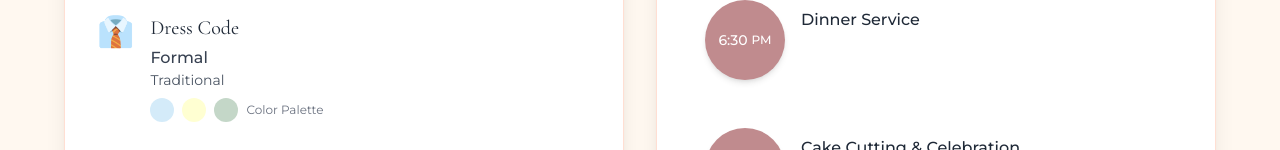
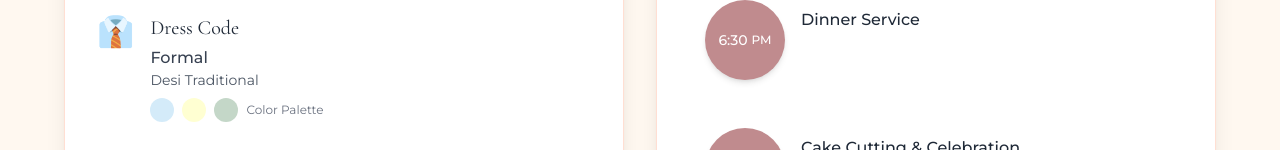
Before and after one commit to Shaheer2492/Wedding, a React (Vite) app in the folder wedding-website/: page /events in a window 1280 px wide. Shown: the part 802-952 px from the top of the page. Built offline with nearby package versions, Linux system fonts and the light colour scheme.

Commit message:
minor changes

```diff
--- a/wedding-website/src/components/events/EngagementDetails.jsx
+++ b/wedding-website/src/components/events/EngagementDetails.jsx
@@ -85,7 +85,7 @@ const EngagementDetails = () => {
                   Formal
                 </p>
                 <p className="text-gray-600 font-sans text-sm">
-                  Traditional
+                  Desi Traditional
                 </p>
                 <div className="mt-2 flex items-center space-x-2">
                   <div className="w-6 h-6 rounded-full bg-babyBlue"></div>
```
